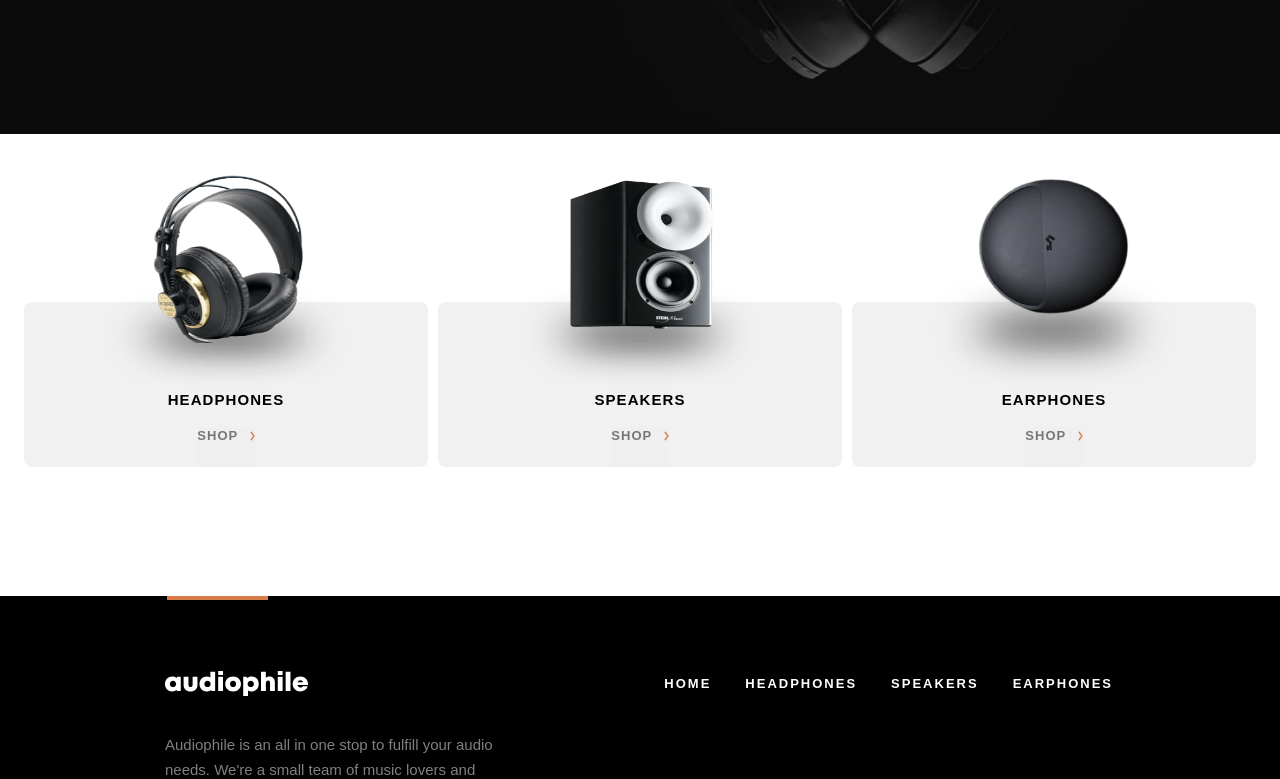
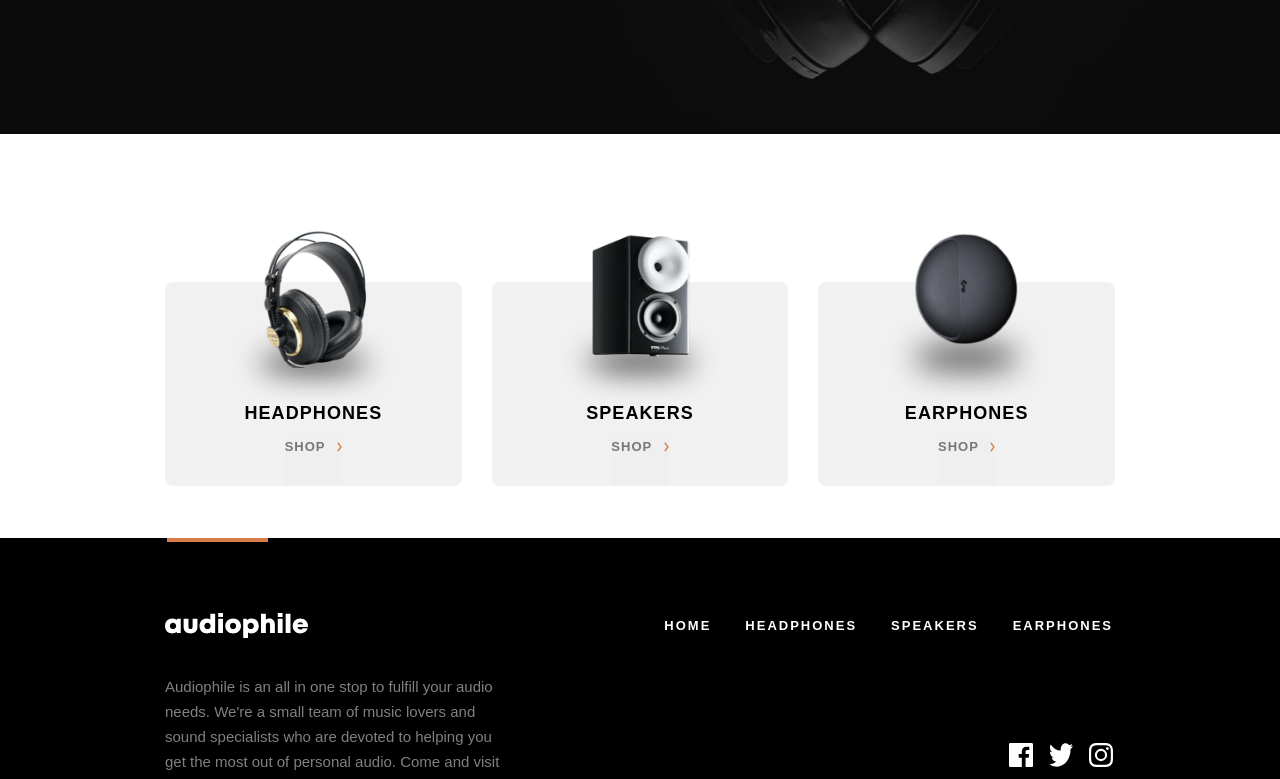
Before and after one commit to smccourtb/audiophile-ecommerce-website, a React (Create React App) app: page / in a window 1280 px wide. Shown: the part 638-1417 px from the top of the page. Built offline with nearby package versions, Linux system fonts and the light colour scheme.

Commit message:
complete category link styling for desktop layouts

```diff
--- a/src/components/CategoryLink.jsx
+++ b/src/components/CategoryLink.jsx
@@ -16,6 +16,10 @@ const CategoryBackground = styled.div`
   justify-content: flex-end;
   display: flex;
   flex-direction: column;
+
+  @media (min-width: 1024px) {
+    height: 204px;
+  }
 `;
 
 const ShopNowButton = styled.button`
@@ -26,6 +30,9 @@ const ShopNowButton = styled.button`
   border: none;
   cursor: pointer;
   padding-bottom: 22px;
+  @media (min-width: 1024px) {
+    padding-bottom: 30px;
+  }
 `;
 
 const ButtonText = styled.span`
@@ -51,6 +58,11 @@ const CategoryTitle = styled.p`
   letter-spacing: 1.07143px;
   text-transform: uppercase;
   padding-bottom: 17px;
+
+  @media (min-width: 1024px) {
+    padding-bottom: 15px;
+    font-size: 18px;
+  }
 `;
 
 const CategoryImage = styled.img`
@@ -62,6 +74,12 @@ const CategoryImage = styled.img`
   @media (min-width: 768px) {
     width: 70%;
     height: 65%;
+  }
+
+  @media (min-width: 1024px) {
+    width: 65%;
+    height: 70%;
+    margin-bottom: -130px;
   }
 `;
 
--- a/src/components/Home.jsx
+++ b/src/components/Home.jsx
@@ -9,6 +9,14 @@ const Content = styled.div`
   display: flex;
   flex-direction: column;
   padding: 0 24px;
+
+  @media (min-width: 768px) {
+    padding: 0 39px;
+  }
+
+  @media (min-width: 1024px) {
+    padding: 0 165px;
+  }
 `;
 
 const CategorieContainer = styled.div`
@@ -20,6 +28,11 @@ const CategorieContainer = styled.div`
   @media (min-width: 768px) {
     flex-direction: row;
     gap: 10px;
+    padding: 96px 0 48px 0;
+  }
+
+  @media (min-width: 1024px) {
+    gap: 30px;
   }
 `;
 const Home = () => {
```
